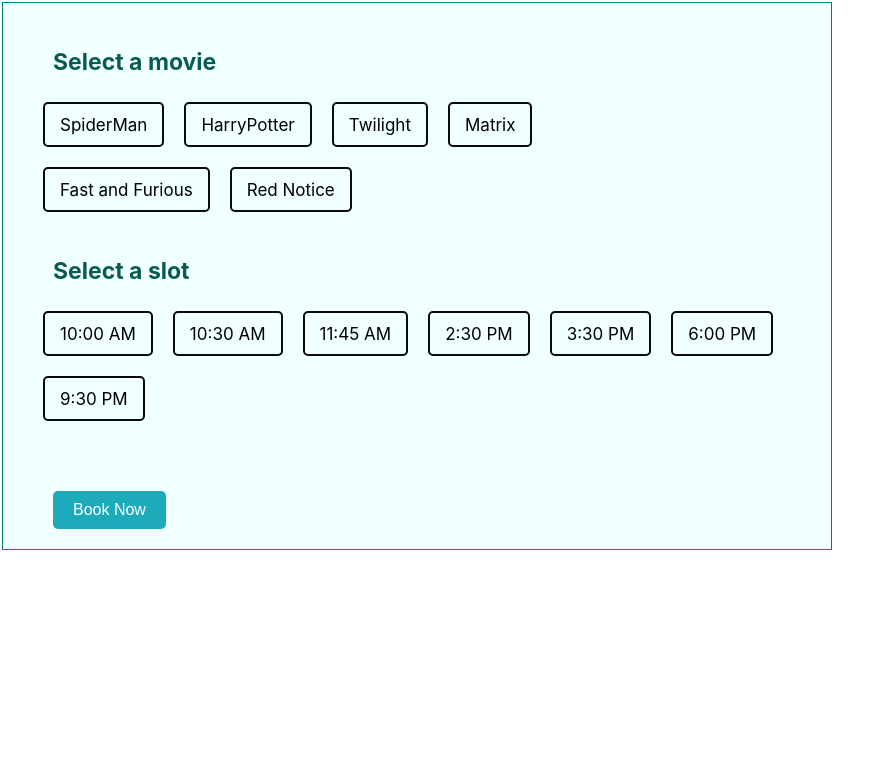
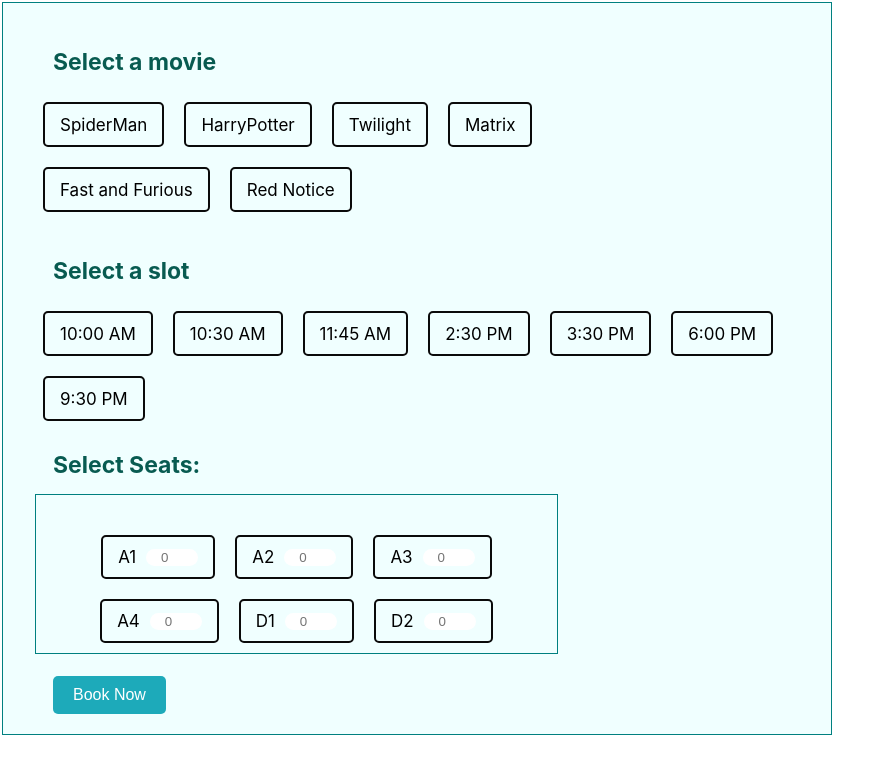
Before and after one commit to Seejal03/Book-my-show, a React (Create React App) app in the folder front-end/: page / in a window 1280 px wide. Shown: the top 774 px of the page, without its empty margins (0-893 px from the left). Built offline with nearby package versions, Linux system fonts and the light colour scheme.

Commit message:
select seats option frontend created

```diff
--- /dev/null
+++ b/front-end/src/CSS/seatsInput.css
@@ -0,0 +1,17 @@
+.seats{
+ display:flex;
+ text-align:center;
+ justify-content: center;
+ align-items: center;
+ max-width: fit-content;
+ color: black;
+
+}
+.seats-input{
+    width: 70%;
+    border-radius: 10px;
+    margin-left: 10px;
+    text-align: center;
+    border: none !important;
+    color: black;
+}
--- /dev/null
+++ b/front-end/src/CSS/selectseat.css
@@ -0,0 +1,12 @@
+.container{
+    display: flex;
+    flex-wrap: wrap;
+    justify-content: center;
+    color: teal;
+}
+.seats-heading{
+    width:100%;
+    font-size:23px;
+    color:rgb(8, 91, 81);
+    margin-left: 20px;
+}
--- /dev/null
+++ b/front-end/src/Components/SeatsInput.js
@@ -0,0 +1,13 @@
+import React from 'react'
+import '../CSS/seatsInput.css'
+
+const SeatsInput = ({key,text}) => {
+  return (
+    <div className='form-check-label seats'>
+        <span className='text'>{text}</span>
+        <input type='number' className='seats-input' placeholder='0' max='30' min='0'/>
+    </div>
+  )
+}
+
+export default SeatsInput
--- a/front-end/src/Components/SelectSeat.js
+++ b/front-end/src/Components/SelectSeat.js
@@ -1,8 +1,21 @@
 import React from 'react'
-
+import { seats } from '../data'
+import '../CSS/selectseat.css'
+import SeatsInput from './SeatsInput'
 const SelectSeat = () => {
   return (
-    <div>SelectSeat</div>
+
+   <div className='Seats_wrapper'>
+    <h1 className='seats-heading'>Select Seats: </h1>
+    <div className='container'>
+      {seats.map((el, index)=>{
+        return (
+          <SeatsInput key={index} text={el}/>
+        )
+      })}
+    </div>
+   </div>
+
   )
 }
 
--- a/front-end/src/data.js
+++ b/front-end/src/data.js
@@ -1,4 +1,7 @@
 let movielist=['SpiderMan','HarryPotter','Twilight','Matrix','Fast and Furious','Red Notice']
 let slots=['10:00 AM','10:30 AM','11:45 AM','2:30 PM','3:30 PM', '6:00 PM', '9:30 PM']
+let seats = ['A1', 'A2', 'A3', 'A4', 'D1', 'D2']
+
 exports.movieList=movielist;
 exports.slots=slots;
+exports.seats = seats;
```
